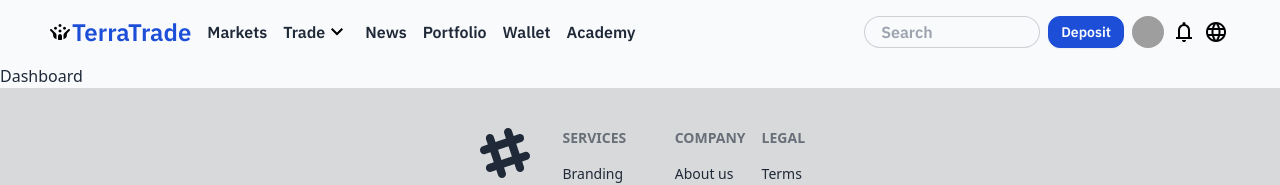
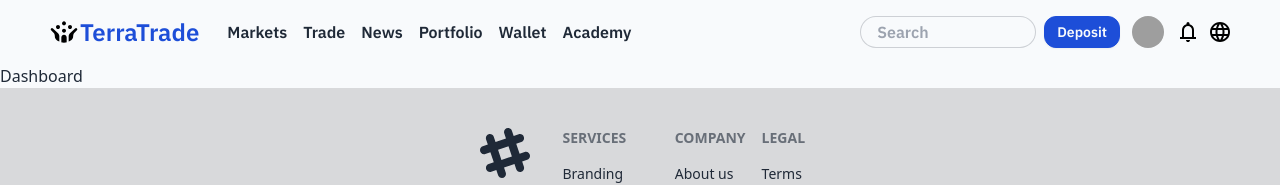
Before and after one commit to mhamadissa1/Senior-Project, a React (Vite) app in the folder frontend/: page / in a window 1280 px wide. Shown: the top 185 px of the page. Built offline with nearby package versions, Linux system fonts and the light colour scheme; grey boxes are pictures that could not be loaded.

Commit message:
added the animated underline for 'Trade' link and added a dropdown menu for it & Removed tailwind underline for the other links

```diff
--- a/frontend/src/assets/icons/logo.jsx
+++ b/frontend/src/assets/icons/logo.jsx
@@ -1,11 +1,12 @@
+import { Link } from "react-router-dom";
 function Logo() {
   return (
     <>
         <svg
           xmlns="http://www.w3.org/2000/svg"
-        height="24"
+          height="32"
           viewBox="0 -960 960 960"
-        width="24"
+          width="32"
         >
           <path d="M660-570q-25 0-42.5-17.5T600-630q0-25 17.5-42.5T660-690q25 0 42.5 17.5T720-630q0 25-17.5 42.5T660-570Zm-360 0q-25 0-42.5-17.5T240-630q0-25 17.5-42.5T300-690q25 0 42.5 17.5T360-630q0 25-17.5 42.5T300-570Zm180 110q-25 0-42.5-17.5T420-520q0-25 17.5-42.5T480-580q25 0 42.5 17.5T540-520q0 25-17.5 42.5T480-460Zm0-220q-25 0-42.5-17.5T420-740q0-25 17.5-42.5T480-800q25 0 42.5 17.5T540-740q0 25-17.5 42.5T480-680Zm0 520q-20 0-40.5-3t-39.5-8v-143q0-35 23.5-60.5T480-400q33 0 56.5 25.5T560-314v143q-19 5-39.5 8t-40.5 3Zm-140-32q-20-8-38.5-18T266-232q-28-20-44.5-52T205-352q0-26-5.5-48.5T180-443q-10-13-37.5-39.5T92-532q-11-11-11-28t11-28q11-11 28-11t28 11l153 145q20 18 29.5 42.5T340-350v158Zm280 0v-158q0-26 10-51t29-42l153-145q12-11 28.5-11t27.5 11q11 11 11 28t-11 28q-23 23-50.5 49T780-443q-14 20-19.5 42.5T755-352q0 36-16.5 68.5T693-231q-16 11-34.5 21T620-192Z" />
         </svg>
--- /dev/null
+++ b/frontend/src/components/TradeContent.jsx
@@ -0,0 +1,27 @@
+import { Link } from "react-router-dom";
+
+function TradeContent() {
+  return (
+    <>
+      <div className="absolute bg-base-200 top-10 w-52 h-32 -translate-x-1/2 left-1/2">
+        {/*transparent div to bridge the link to the dropdown content */}
+        <div className="absolute -top-6 inset-x-0 h-6 bg-[ffffff00]" />
+
+        <ul className="">
+          <li className="">
+            <Link className="hover:text-primary text-base" to="/trade/spot">
+              Spot
+            </Link>
+          </li>
+          <li className="">
+            <Link className="hover:text-primary text-base" to="/trade/futures">
+              Futures
+            </Link>
+          </li>
+        </ul>
+      </div>
+    </>
+  );
+}
+
+export default TradeContent;
--- /dev/null
+++ b/frontend/src/components/dropdownLink.jsx
@@ -0,0 +1,35 @@
+import { Link } from "react-router-dom";
+import { useState } from "react";
+import ExpandDown from "../assets/icons/expandDown.jsx";
+
+function DropdownLink({ children, href, DropdownContent }) {
+  const [open, setOpen] = useState(false);
+
+  const showDropdown = open && DropdownContent;
+  return (
+    <>
+      <div
+        onMouseEnter={() => setOpen(true)}
+        onMouseLeave={() => setOpen(false)}
+        className="relative"
+      >
+        <Link
+          className="hover:text-primary text-base"
+          to={href}
+        >
+          {children}
+
+          {/* Styling the Underline */}
+          <span
+            style={{ transform: showDropdown ? "scaleX(1)" : "scaleX(0)" }}
+            className="absolute -bottom-2 -left-2 -right-2 h-1 origin-left rounded-full bg-primary transition-transform duration-300 ease-out"
+          />
+
+        </Link>
+        {showDropdown && <DropdownContent />}
+      </div>
+    </>
+  );
+}
+
+export default DropdownLink;
--- a/frontend/src/components/header.jsx
+++ b/frontend/src/components/header.jsx
@@ -1,107 +1,41 @@
 import { Link } from "react-router-dom";
-import Logo from "../assets/icons/logo.jsx";
+
 import Globe from "../assets/icons/globe.jsx";
 import Notification from "../assets/icons/notification.jsx";
-import ExpandDown from "../assets/icons/expandDown.jsx";
+import Navbar from "./navbar.jsx";
+
 
 function Header() {
   return (
     <>
-      <header className="navbar bg-base-100 font-display font-semibold top-0 h-16 p-0 z-10 sticky">
-        <div className="navbar-start ml-12">
-          <Link
-            className="text-primary text-2xl h-4 mr-4 flex items-center"
-            to="/"
-          >
-            <Logo />
-            TerraTrade
-          </Link>
-          <ul className="flex flex-row flex-nowrap gap-4 items-center">
-            <li>
-              <Link className="hover:text-primary text-base" to="/markets">
-                Markets
-              </Link>
-            </li>
-            <li>
-              <div className="dropdown dropdown-hover relative flex items-center">
-                <Link
-                  className="hover:text-primary text-base flex flex-row"
-                  to="/trade"
-                >
-                  Trade
-                  <ExpandDown />
-                </Link>
+      <header className="bg-base-100 font-display font-semibold top-0 h-16 m-0 px-12 z-10 sticky flex flex-row justify-between">
+        <Navbar />
 
-                <ul className="dropdown-content z-10">
-                  <li className="mt-4 absolute">
-                    <Link
-                      className="hover:text-primary text-base pt-3"
-                      to="/trade/spot"
-                    >
-                      Spot
-                    </Link>
-                  </li>
-                  <li className="mt-10 absolute">
-                    <Link
-                      className="hover:text-primary text-base"
-                      to="/trade/futures"
-                    >
-                      Futures
-                    </Link>
-                  </li>
-                </ul>
-              </div>
-            </li>
-            <li>
-              <Link className="hover:text-primary text-base" to="/news">
-                News
-              </Link>
-            </li>
-
-            <li>
-              <Link className="hover:text-primary text-base" to="/portfolio">
-                Portfolio
-              </Link>
-            </li>
-
-            <li>
-              <Link className="hover:text-primary text-base" to="/wallet">
-                Wallet
-              </Link>
-            </li>
-
-            <li>
-              <Link className="hover:text-primary text-base" to="/academy">
-                Academy
-              </Link>
-            </li>
-          </ul>
-        </div>
-        <div className="navbar-end mr-12">
+        <div className="flex flex-row gap-2 items-center">
           <input
             type="text"
             placeholder="Search"
-            className="input input-bordered w-44 h-8 mx-1 rounded-full  flex"
+            className="input input-bordered w-44 h-8 rounded-full"
           />
 
           <Link
-            className="btn btn-sm btn-primary h-8 mx-1 rounded-xl"
+            className="btn btn-sm btn-primary h-8 rounded-xl"
             to="/deposit"
           >
             Deposit
           </Link>
 
           <div className="avatar">
-            <div className="w-8 h-8 mx-1 rounded-full flex items-center">
+            <div className="w-8 h-8 mx-1 rounded-full">
               <img src="https://daisyui.com/images/stock/photo-1534528741775-53994a69daeb.jpg" />
             </div>
           </div>
 
-          <div className="mx-1 flex items-center">
+          <div className="">
             <Notification />
           </div>
 
-          <div className="mx-1 flex items-center">
+          <div className="">
             <Globe />
           </div>
         </div>
--- /dev/null
+++ b/frontend/src/components/navbar.jsx
@@ -0,0 +1,80 @@
+import Logo from "../assets/icons/logo.jsx";
+import { Link } from "react-router-dom";
+import DropdownLink from "./dropdownLink.jsx";
+import TradeContent from "./TradeContent.jsx";
+import ExpandDown from "../assets/icons/expandDown.jsx"
+
+function Navbar() {
+  return (
+    <>
+      <div className="flex flex-row items-center gap-7">
+        <div>
+          <Link
+            className="text-primary text-2xl h-4 flex flex-row items-center"
+            to="/"
+          >
+            <Logo />
+            TerraTrade
+          </Link>
+        </div>
+
+        <div>
+          <ul className="flex flex-row gap-4">
+            <li>
+              <Link
+                className="hover:text-primary text-base"
+                to="/markets"
+              >
+                Markets
+
+              </Link>
+            </li>
+            <li>
+              <DropdownLink href="/trade" DropdownContent={TradeContent}>
+                Trade
+                {/* <ExpandDown /> */}
+              </DropdownLink>
+
+            </li>
+            <li>
+              <Link
+                className="hover:text-primary text-base"
+                to="/news"
+              >
+                News
+              </Link>
+            </li>
+
+            <li>
+              <Link
+                className="hover:text-primary text-base"
+                to="/portfolio"
+              >
+                Portfolio
+              </Link>
+            </li>
+
+            <li>
+              <Link
+                className="hover:text-primary text-base"
+                to="/wallet"
+              >
+                Wallet
+              </Link>
+            </li>
+
+            <li>
+              <Link
+                className="hover:text-primary text-base"
+                to="/academy"
+              >
+                Academy
+              </Link>
+            </li>
+          </ul>
+        </div>
+      </div>
+    </>
+  );
+}
+export default Navbar;
```
Also changed, not shown: frontend/src/components/profileContent.jsx (added). Lines whose indentation alone changed are shown as unchanged.
